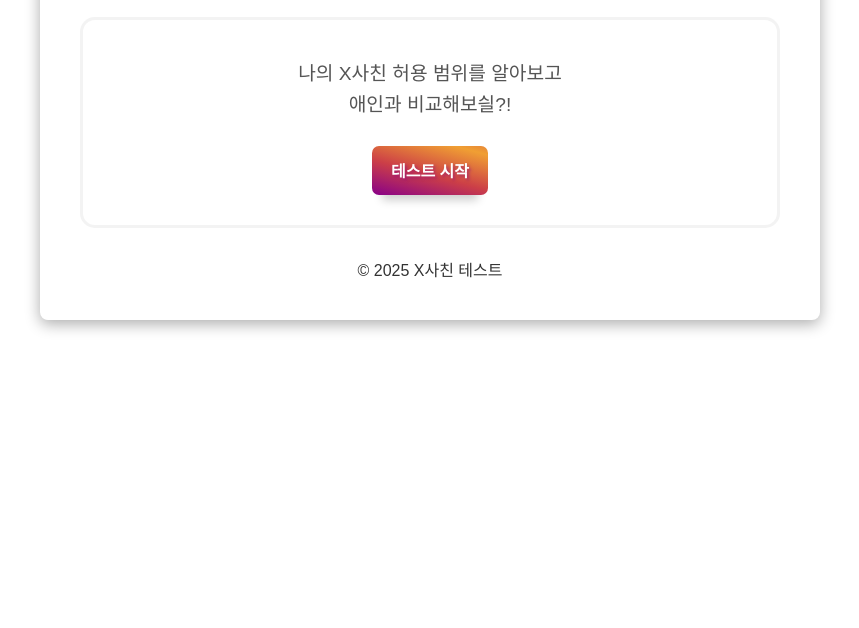
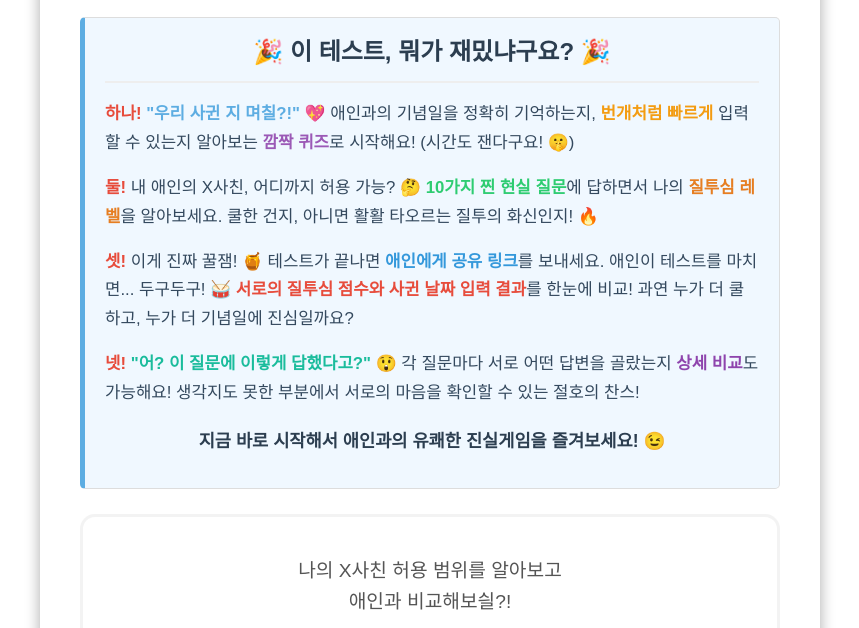
Before and after one commit to vkqnclawnn/XSACHIN, a website: page index.html in a window 1280 px wide. Shown: the part 172-800 px from the top of the page, without its empty margins (210-1069 px from the left). Drawn offline with Linux system fonts and the light colour scheme.

Commit message:
Update code

```diff
--- a/index.html
+++ b/index.html
@@ -38,6 +38,25 @@
             <h1>X사친 테스트</h1>
             <p>어디까지 이해 가능?!</p>
         </header>
+
+        <section id="site-description" style="background-color: #f0f8ff; border-left: 5px solid #5dade2; padding: 15px 20px; margin-bottom: 25px; text-align: left; border-radius: 5px;">
+            <h2 style="color: #2c3e50; font-size: 1.5em; margin-top: 0; margin-bottom: 10px; text-align: center;">🎉 이 테스트, 뭐가 재밌냐구요? 🎉</h2>
+            <p style="color: #34495e; font-size: 1.05em; line-height: 1.7;">
+                <strong style="color: #e74c3c;">하나!</strong> <strong style="color: #5dade2;">"우리 사귄 지 며칠?!"</strong> 💖 애인과의 기념일을 정확히 기억하는지, <strong style="color: #f39c12;">번개처럼 빠르게</strong> 입력할 수 있는지 알아보는 <strong style="color: #9b59b6;">깜짝 퀴즈</strong>로 시작해요! (시간도 잰다구요! 🤫)
+            </p>
+            <p style="color: #34495e; font-size: 1.05em; line-height: 1.7;">
+                <strong style="color: #e74c3c;">둘!</strong> 내 애인의 X사친, 어디까지 허용 가능? 🤔 <strong style="color: #2ecc71;">10가지 찐 현실 질문</strong>에 답하면서 나의 <strong style="color: #e67e22;">질투심 레벨</strong>을 알아보세요. 쿨한 건지, 아니면 활활 타오르는 질투의 화신인지! 🔥
+            </p>
+            <p style="color: #34495e; font-size: 1.05em; line-height: 1.7;">
+                <strong style="color: #e74c3c;">셋!</strong> 이게 진짜 꿀잼! 🍯 테스트가 끝나면 <strong style="color: #3498db;">애인에게 공유 링크</strong>를 보내세요. 애인이 테스트를 마치면... 두구두구! 🥁 <strong style="color: #e74c3c;">서로의 질투심 점수와 사귄 날짜 입력 결과</strong>를 한눈에 비교! 과연 누가 더 쿨하고, 누가 더 기념일에 진심일까요?
+            </p>
+            <p style="color: #34495e; font-size: 1.05em; line-height: 1.7;">
+                <strong style="color: #e74c3c;">넷!</strong> <strong style="color: #1abc9c;">"어? 이 질문에 이렇게 답했다고?"</strong> 😲 각 질문마다 서로 어떤 답변을 골랐는지 <strong style="color: #8e44ad;">상세 비교</strong>도 가능해요! 생각지도 못한 부분에서 서로의 마음을 확인할 수 있는 절호의 찬스!
+            </p>
+            <p style="color: #2c3e50; font-size: 1.1em; text-align: center; margin-top: 20px; font-weight: bold;">
+                지금 바로 시작해서 애인과의 유쾌한 진실게임을 즐겨보세요! 😉
+            </p>
+        </section>
 
         <main id="app">
             <section id="start-screen">
```
Also changed, not shown: images/miri.webp, images/제목을-입력해주세요_-001 (2).jpg (added).
